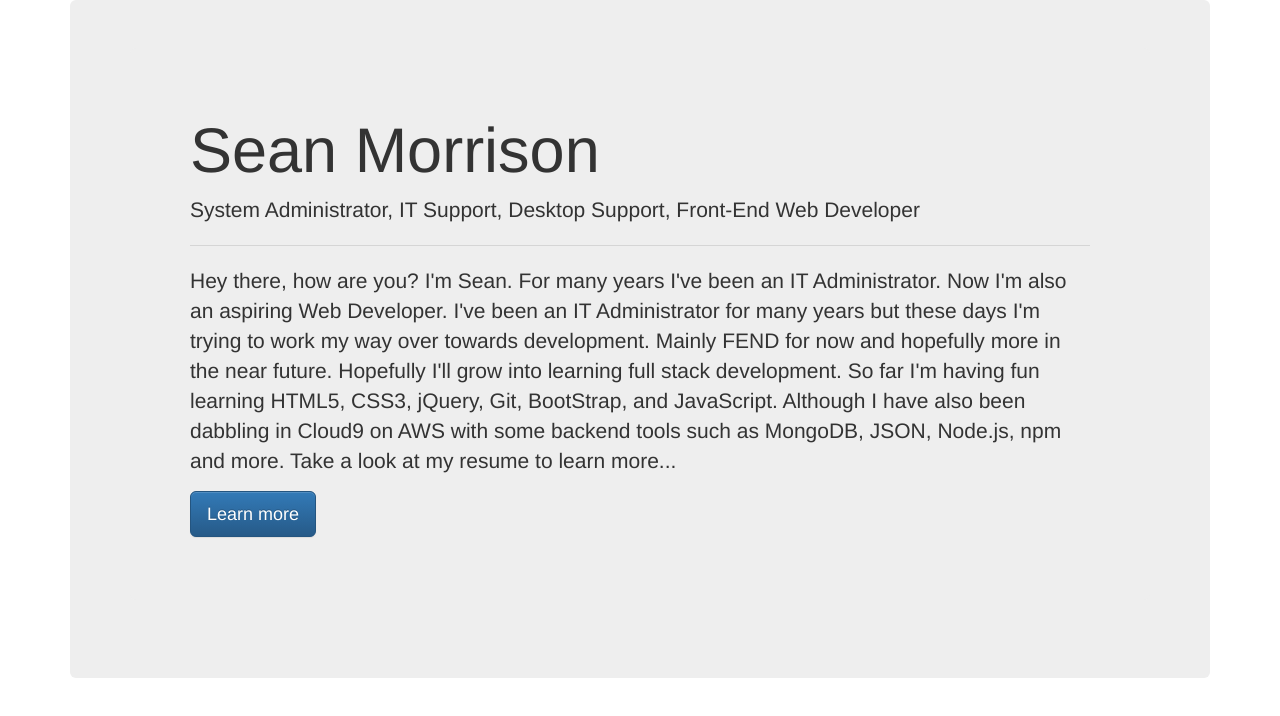
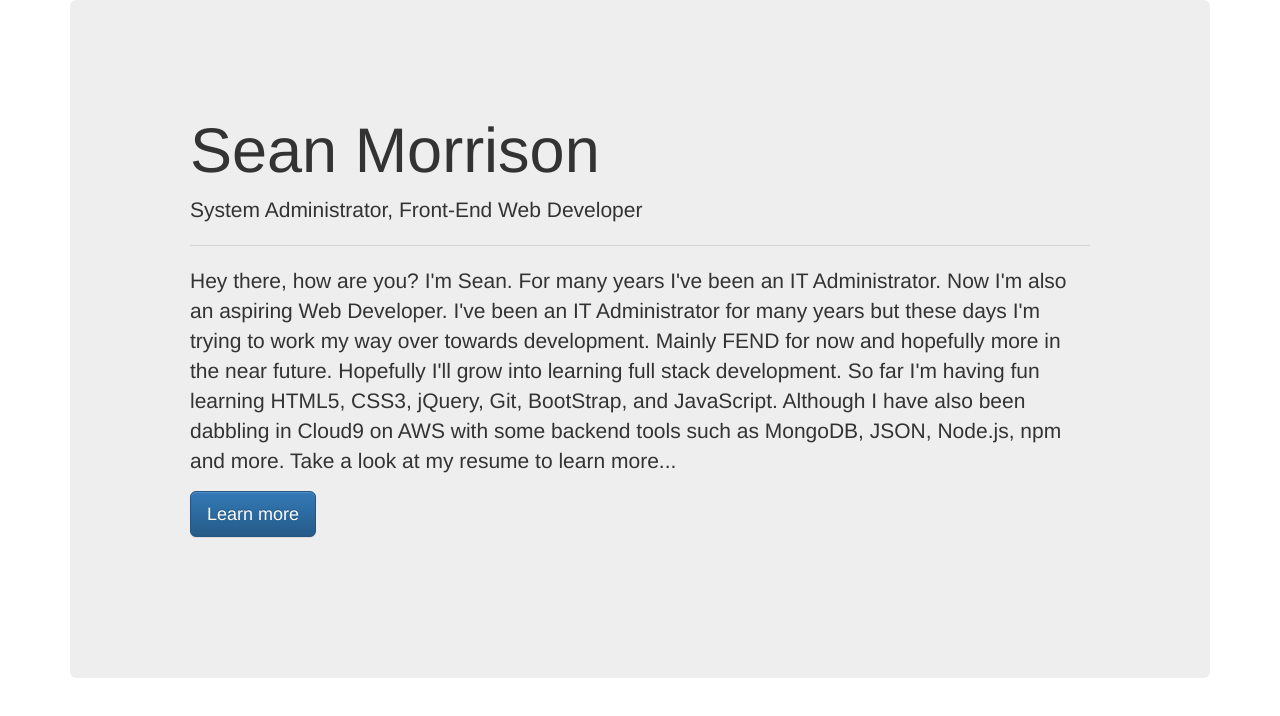
Before and after one commit to TechSnazzy/TechSnazzy.github.io, a plain HTML site: page index.html in a window 1280 px wide. Shown: the part 72-788 px from the top of the page. Drawn offline with nearby package versions, Linux system fonts and the light colour scheme.

Commit message:
Update index.html

```diff
--- a/index.html
+++ b/index.html
@@ -36,7 +36,7 @@
 	<div class="jumbotron">
 	<div class="jumbotron">
 	<h1 class="display-3">Sean Morrison</h1>
-	<p class="lead">System Administrator, IT Support, Desktop Support, Front-End Web Developer</p>
+	<p class="lead">System Administrator, Front-End Web Developer</p>
 	<hr class="my-4">
 	<p>Hey there, how are you? I'm Sean. For many years I've been an IT Administrator. Now I'm also an aspiring Web Developer. I've been an IT Administrator for many years but these days I'm trying to work my way over towards development. Mainly FEND for now and hopefully more in the near future. Hopefully I'll grow into learning full stack development. So far I'm having fun learning HTML5, CSS3, jQuery, Git, BootStrap, and JavaScript. Although I have also been dabbling in Cloud9 on AWS with some backend tools such as MongoDB, JSON, Node.js, npm and more. Take a look at my resume to learn more...</p>
 	<p class="lead">
```
